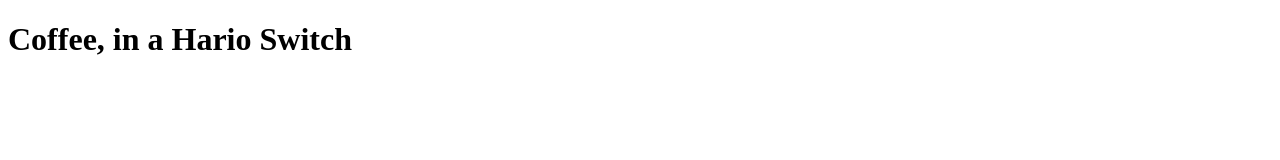
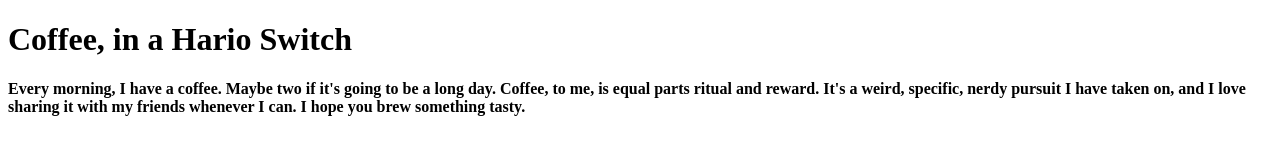
Before and after one commit to dapatcho/odin-recipes, a plain HTML site: page recipes/coffee.html in a window 1280 px wide. Drawn offline with Linux system fonts and the light colour scheme.

Commit message:
Initial Commit of Odin Project: Recipes
Push commit of project progress, two recipes written.

```diff
--- a/recipes/coffee.html
+++ b/recipes/coffee.html
@@ -7,5 +7,7 @@
 </head>
 <body>
     <h1>Coffee, in a Hario Switch</h1>
+    <h4>Every morning, I have a coffee. Maybe two if it's going to be a long day. Coffee, to me, is equal parts ritual and reward. It's a weird, specific, nerdy pursuit I have taken on, and I love sharing it with my friends whenever I can. I hope you brew something tasty.</h4>
+
 </body>
 </html>
```
